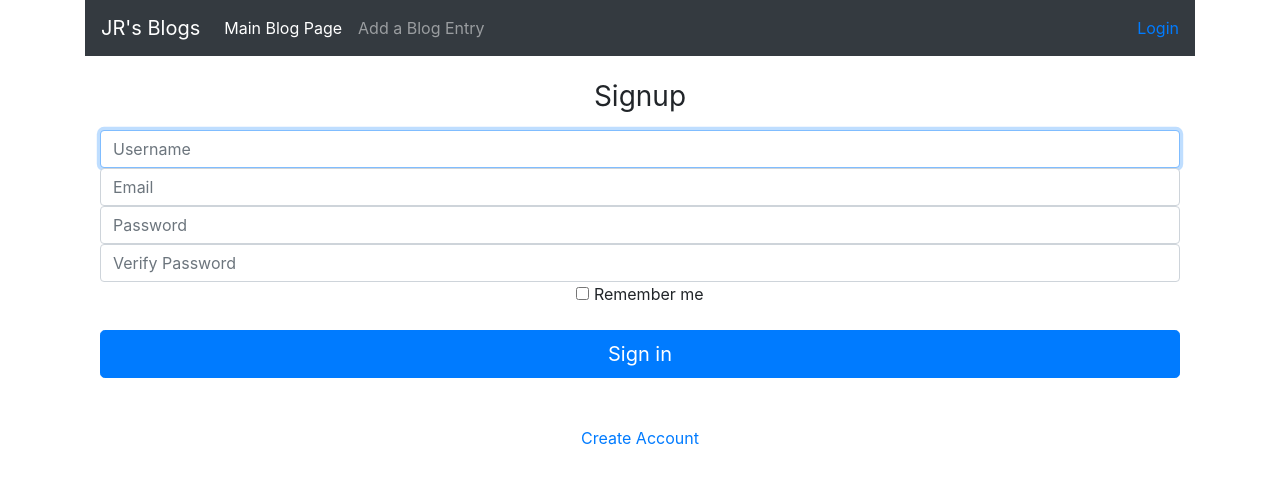
After one commit to jrivero3122/blogz, a Flask app: page /register in a window 1280 px wide. The commit adds this page. Shown: the top 484 px of the page. Run offline with Flask 2, Linux system fonts and the light colour scheme; some libraries are stand-ins or nearby versions.

Commit message:
almost ready less boostrap template register and login

```diff
--- a/main.py
+++ b/main.py
@@ -1,4 +1,4 @@
-from flask import Flask, request, redirect, render_template
+from flask import Flask, request, redirect, render_template, url_for
 from flask_sqlalchemy import SQLAlchemy
 import cgi
 import os
@@ -9,7 +9,7 @@ jinja_env = jinja2.Environment(loader = jinja2.FileSystemLoader(template_dir), a
 
 app = Flask(__name__)
 app.config['DEBUG'] = True
-app.config['SQLALCHEMY_DATABASE_URI'] = 'mysql+pymysql://build-a-blog:lc101@localhost:8889/build-a-blog'
+app.config['SQLALCHEMY_DATABASE_URI'] = 'mysql+pymysql://blogz:lc101@localhost:8889/blogz'
 app.config['SQLALCHEMY_ECHO'] = True
 
 db = SQLAlchemy(app)
@@ -19,10 +19,25 @@ class Blog(db.Model):
     id = db.Column(db.Integer, primary_key=True)
     title = db.Column(db.String(120))
     body = db.Column(db.String(1200))
+    owner_id = db.Column(db.Integer, db.ForeignKey('user.id'))
 
-    def __init__(self, title, body):
+    def __init__(self, title, body, owner):
         self.title = title
         self.body = body
+        self.owner = owner
+
+class User(db.Model):
+
+    id = db.Column(db.Integer, primary_key=True)
+    username = db.Column(db.String(20))
+    email = db.Column(db.String(40))
+    password = db.Column(db.String(20))
+    tasks = db.relationship('Blog', backref='owner')
+
+    def __init__(self, username, email, password):
+        self.username = username
+        self.email = email
+        self.password = password
 
 @app.route("/")
 def index():
@@ -53,5 +68,60 @@ def blog():
     template = jinja_env.get_template('article.html')
     return template.render(blog = blog)
 
+@app.route("/login", methods=['POST', 'GET'])
+def login():
+    template = jinja_env.get_template('login.html')
+    return template.render()
+
+
+@app.route("/register", methods=['POST', 'GET'])
+def register():
+    if request.method == 'GET':
+        template = jinja_env.get_template('register.html')
+        return template.render()
+    else:
+        username = request.form['username']
+        password = request.form['password']
+        verifyPassword = request.form['verifyPassword']
+        email = request.form['email']
+        # template = jinja_env.get_template('signup.html')
+        # return template.render(username = username)
+        if username and password and verifyPassword:
+            if (len(username)<20 and len(username)>3 and (' ' in username) == False) and (len(password)<20 and len(password)>3 and (' ' in password) == False) and (len(verifyPassword)<20 and len(verifyPassword)>3 and (' ' in verifyPassword) == False):
+                if password == verifyPassword:
+                    if email:
+                        if ((' ' in email) == False) and (len(email)<80 and len(email)>3) and (email.count("@") == 1) and (email.count(".") == 1):
+                            newUser = User(username, email, password)
+                            db.session.add(newUser)
+                            db.session.commit()
+                            template = jinja_env.get_template('newpost.html')
+                            warning1 = ""
+                        else:
+                            template = jinja_env.get_template('index.html')
+                            warning1 = "Email not valid"
+                    else:
+                        newUser = User(username, email, password)
+                        db.session.add(newUser)
+                        db.session.commit()
+                        template = jinja_env.get_template('newpost.html')
+                        warning1 = ""
+                else:
+                    template = jinja_env.get_template('index.html')
+                    warning1 = "The user's password and password-confirmation do not match"
+            else:
+                template = jinja_env.get_template('index.html')
+                warning1 = "Username or Password, would be invalid"
+        else:
+            template = jinja_env.get_template('index.html')
+            warning1 = "Fields empty"
+
+
+        return template.render(name=username, warning1=warning1, email=email)
+
+@app.route("/logout", methods=['POST', 'GET'])
+def logout():
+    return redirect(url_for('newpost'))
+
+
 if __name__ == '__main__':
     app.run()
--- /dev/null
+++ b/templates/register.html
@@ -0,0 +1,29 @@
+{% extends "wrapper.html" %}
+
+{% block content %}
+
+<div class="text-center">
+
+<form action="/register" class="form-signin" method="POST">
+    <h1 class="h3 mb-3 font-weight-normal">Signup</h1>
+    <label for="inputEmail" class="sr-only">Username</label>
+    <input type="text" name="username" id="inputEmail" class="form-control" placeholder="Username" required autofocus>
+    <label for="inputEmail" class="sr-only">Email address</label>
+    <input type="email" name="email" id="inputEmail" class="form-control" placeholder="Email" required autofocus>
+    <label for="inputPassword" class="sr-only">Password</label>
+    <input type="password" name="password" id="inputPassword" class="form-control" placeholder="Password" required>
+    <label for="inputPassword" class="sr-only">Password</label>
+    <input type="password" name="verifyPassword" id="inputPassword" class="form-control" placeholder="Verify Password" required>
+    <div class="checkbox mb-3">
+      <label>
+        <input type="checkbox" value="remember-me"> Remember me
+      </label>
+    </div>
+    <button class="btn btn-lg btn-primary btn-block" type="submit">Sign in</button>
+    <!-- <div class="text-center"><a href="/signup">Create Account</a></div> -->
+    <div class="mt-5 mb-3 text-muted"><a href="/signup">Create Account</a></div>
+</form>
+
+</div>
+
+{% endblock %}
--- a/templates/wrapper.html
+++ b/templates/wrapper.html
@@ -23,9 +23,12 @@
             <a class="nav-link" href="/newpost">Add a Blog Entry</a>
             </li>
         </ul>
-        <form class="form-inline my-2 my-md-0">
-            <input class="form-control" type="text" placeholder="Search">
-        </form>
+        <!-- <form class="form-inline my-2 my-lg-0">
+            <input class="form-control mr-sm-2" type="search" placeholder="Search" aria-label="Search">
+            <button class="btn btn-outline-success my-2 my-sm-0" type="submit">Search</button>
+        </form> -->
+        <!-- <button class="btn btn-outline-success my-2 my-sm-0" type="submit">Sign up</button> -->
+        <a href="/login">Login</a>
         </div>
     </nav>
     <br>
```
Also changed, not shown: templates/login.html (added, +25 -0 lines), templates/singleUser.html (added).
